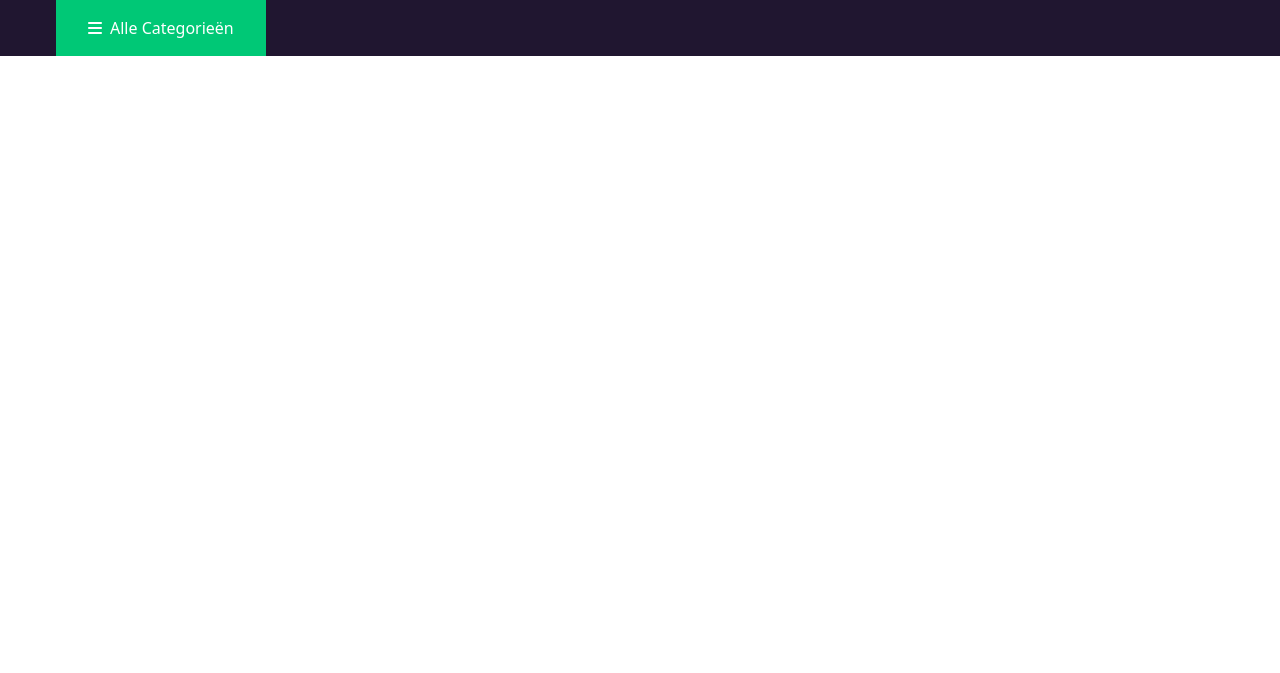
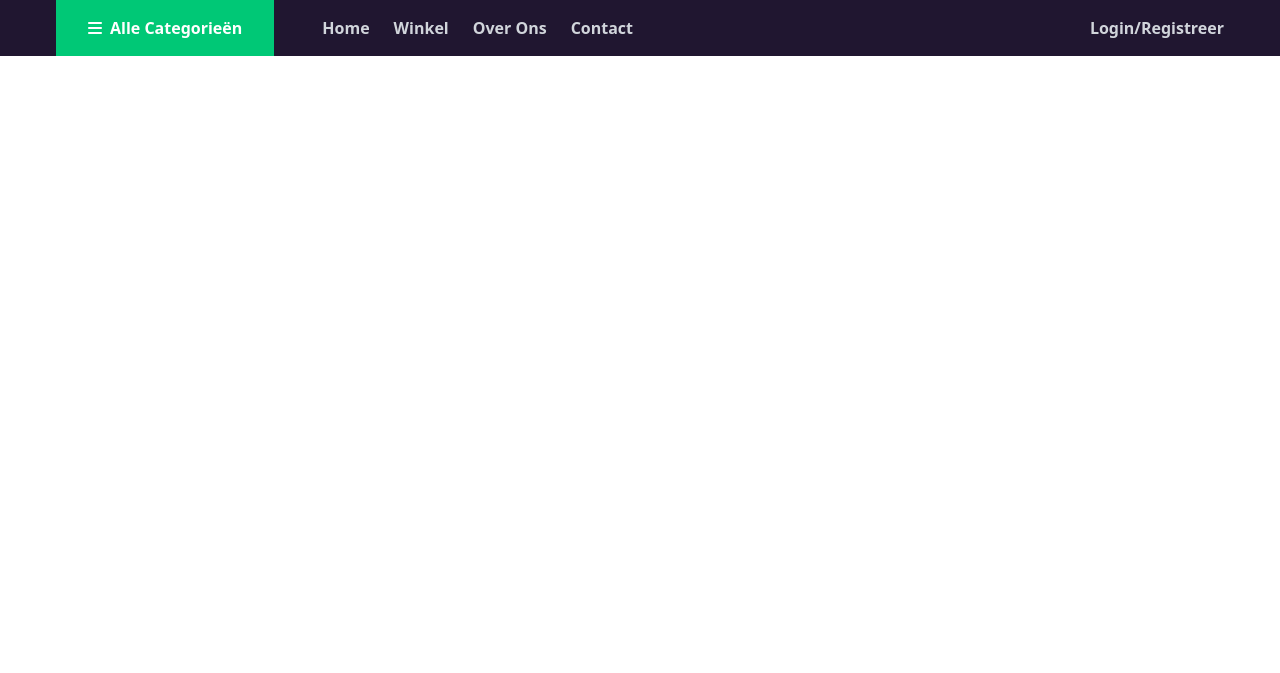
Before and after one commit to Byenna/mountain-college, a website: page index.html in a window 1280 px wide. Shown: the part 127-800 px from the top of the page. Drawn offline with Linux system fonts and the light colour scheme.

Commit message:
72 Navbar Setup Part 2

```diff
--- a/index.html
+++ b/index.html
@@ -91,13 +91,41 @@
         <span class="text-white">
             <i class="fas fa-bars"></i>
         </span>
-        <span class="capitalize ml-2 text-white">
+        <span class="capitalize ml-2 text-white font-semibold">
             Alle Categorieën
         </span>
 
     </div>
 
      <!-- --------End All Categories ---------- -->
+
+     <!-- --------Start Nav Menu---------- -->
+
+    <div class="flex item-center justify-between flex-grow pl-12">
+        <div class="flex items-center space-x-6 text-base capitalize">
+            <a href="./index.html" class="text-gray-300 hover:text-white transition font-semibold">
+                 home
+            </a>
+            <a href="./winkel.html" class="text-gray-300 hover:text-white transition font-semibold">
+                winkel
+           </a>
+           <a href="./index.html" class="text-gray-300 hover:text-white transition font-semibold">
+            over ons
+       </a>
+        <a href="./index.html" class="text-gray-300 hover:text-white transition font-semibold">
+            contact
+        </a>
+        </div>
+
+        <div class="flex items-center space-x-6 text-base capitalize">
+            <a href="./login.html" class="ml-auto items-center text-gray-300 hover:text-white transition font-semibold">
+            login/registreer
+            </a>
+       </div>
+    </div>
+
+
+     <!-- --------End Nav Menu---------- -->
             </div>
         </div>
       </nav>
```
Also changed, not shown: output/tailwind.css.
